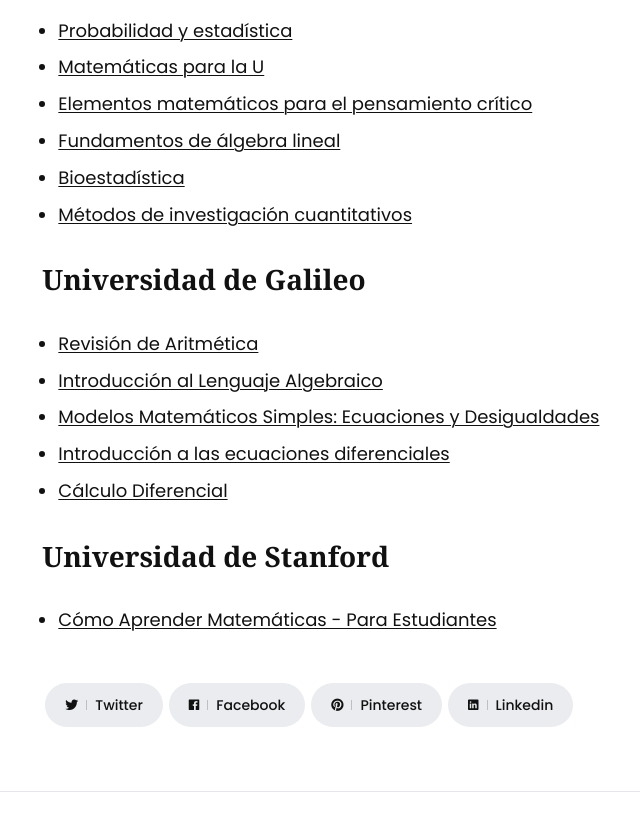
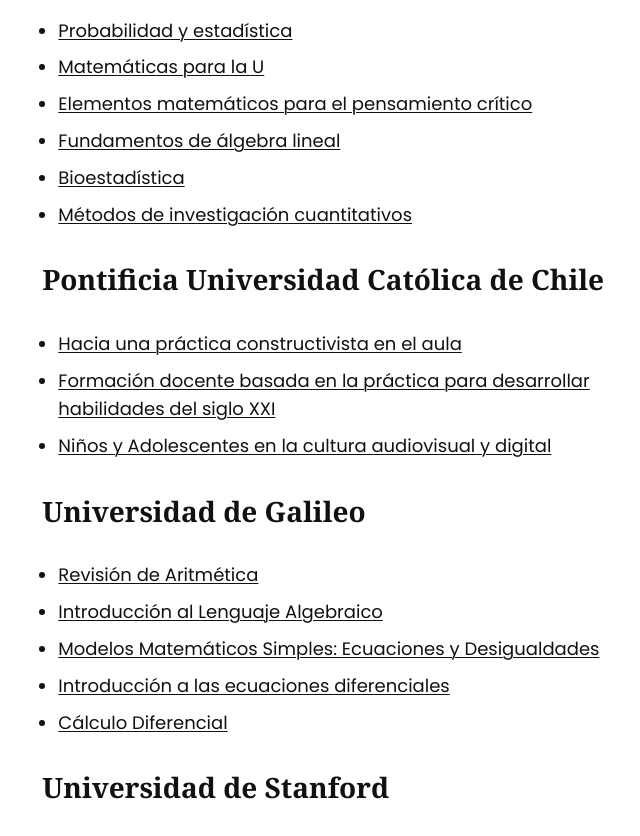
Before and after one commit to asoesem/asoesem.github.io, a Jekyll site: the page built from _posts/2023-09-12-los-mejores-cursos-gratuitos.md, in a window 1280 px wide and 900 px high, scrolled down 2851 px, cut to the strip 0-836 px from the top of the window. Shown: the whole strip, without its empty margins (447-1087 px from the left). Built offline with Jekyll 4.4.1, drawn with Linux system fonts in a browser that asks for light colours.

Commit message:
Agrega algunos cursos libres adicionales

```diff
--- a/_posts/2023-09-12-los-mejores-cursos-gratuitos.md
+++ b/_posts/2023-09-12-los-mejores-cursos-gratuitos.md
@@ -71,6 +71,16 @@
 * [Bioestadística][36]
 * [Métodos de investigación cuantitativos][37]
 
+## Pontificia Universidad Católica de Chile
+
+* [Hacia una práctica constructivista en el aula][45]
+* [Formación docente basada en la práctica para desarrollar habilidades del siglo XXI][46]
+* [Niños y Adolescentes en la cultura audiovisual y digital][47]
+
+[45]:https://www.coursera.org/learn/aulaconstructivista
+[46]:https://www.coursera.org/learn/formacion-docente-habilidades-siglo-veintiuno
+[47]:https://www.coursera.org/learn/ninosaudiovisualdigital
+
 ## Universidad de Galileo
 
 * [Revisión de Aritmética][39]
```
